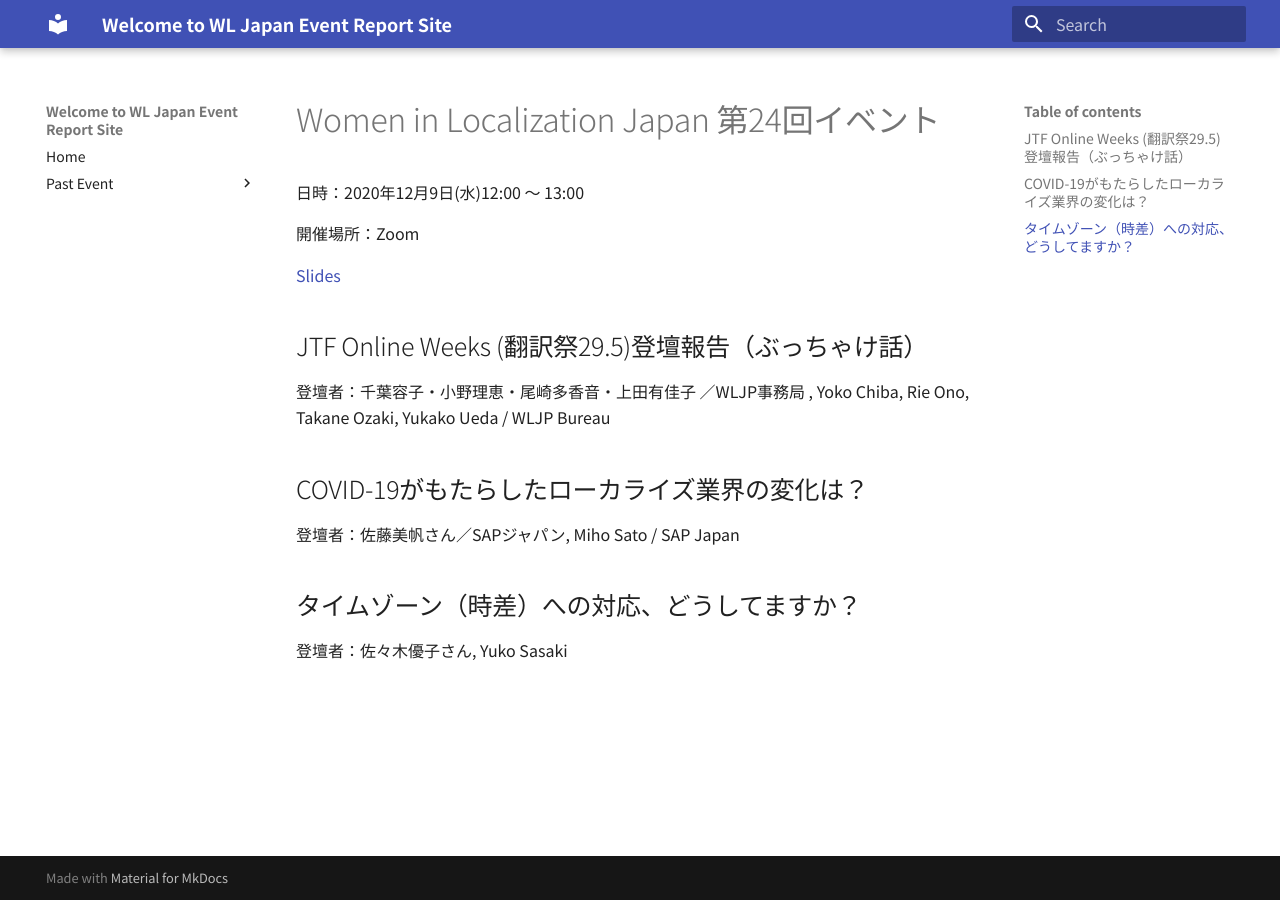
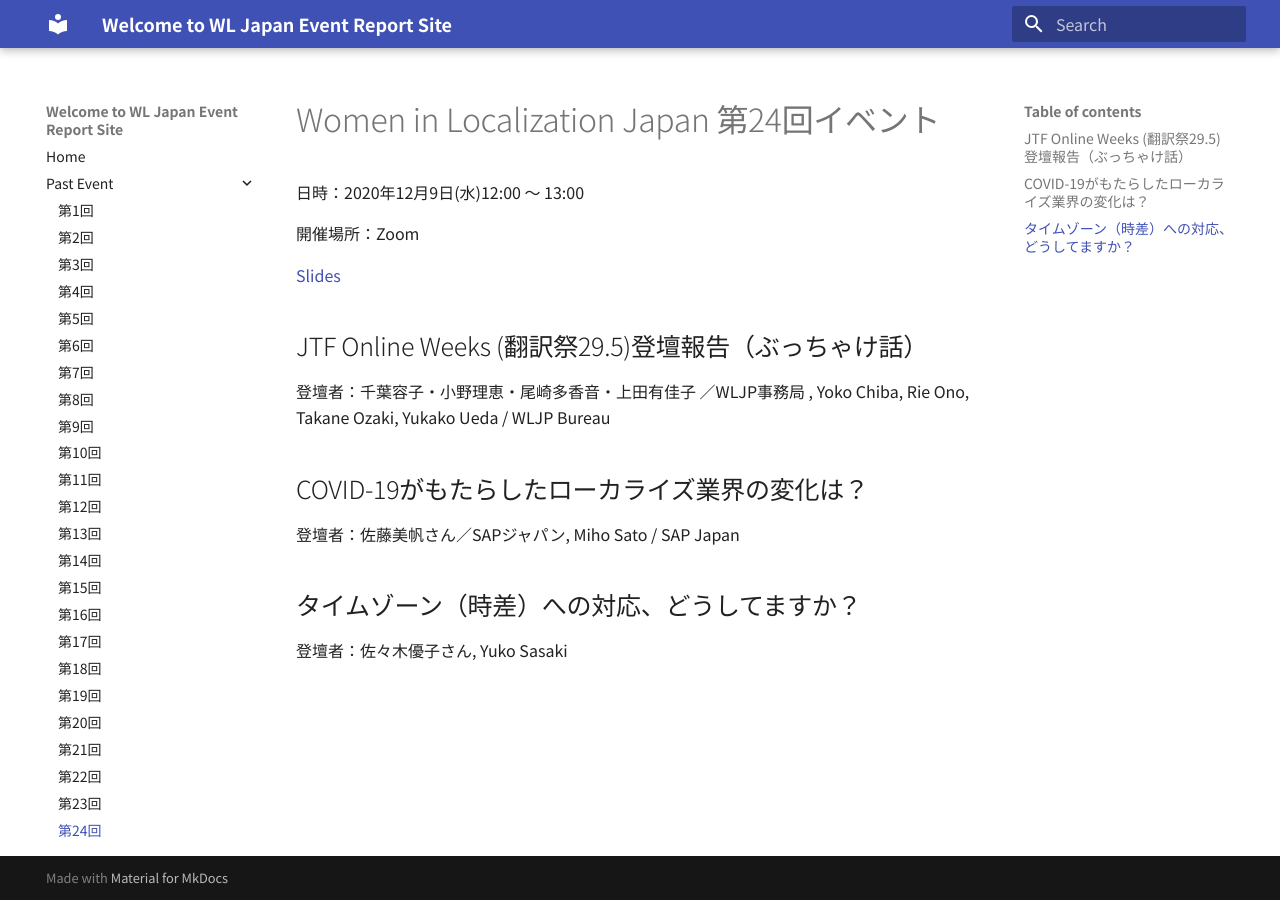
Before and after one commit to wljp/EventReport, an MkDocs documentation site: the page built from docs/past_event/24.md, in a window 1280 px wide. Built offline with MkDocs 1.6.1 and Material for MkDocs 9.7.7, drawn with Linux system fonts in a browser that asks for light colours; some web fonts are replaced.

Commit message:
change index

```diff
--- a/mkdocs.yml
+++ b/mkdocs.yml
@@ -24,6 +24,8 @@ nav:
       - "第20回": "past_event/20.md"
       - "第21回": "past_event/21.md"
       - "第22回": "past_event/22.md"
+      - "第23回": "past_event/23.md"
+      - "第24回": "past_event/24.md"
 theme:
     name: material
 extra:
```
